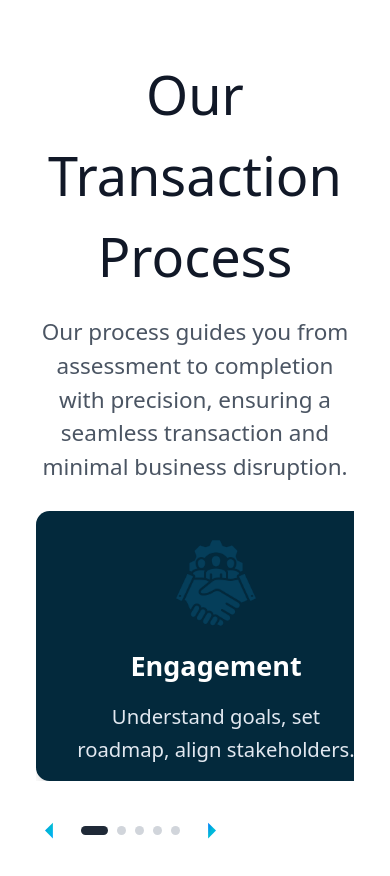
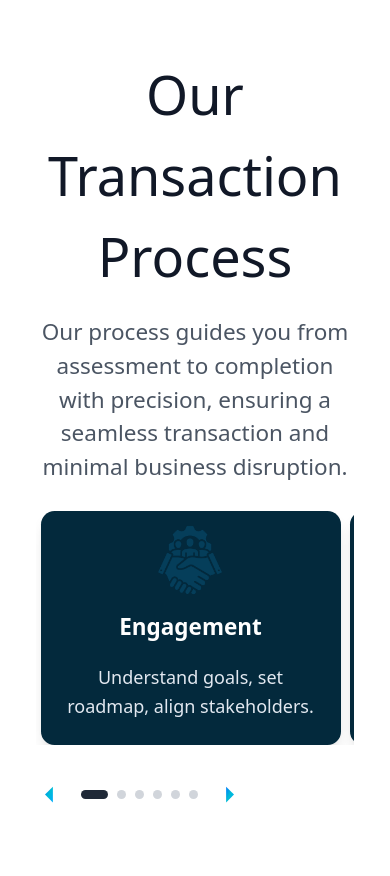
Before and after one commit to arpitnexuses/intellectus-component1, a Next.js app: page / in a window 390 px wide. Shown: the top 876 px of the page. Built offline with nearby package versions, Linux system fonts and the light colour scheme.

Commit message:
feat: improve PC layout card positioning and left alignment

```diff
--- a/components/transaction-process.tsx
+++ b/components/transaction-process.tsx
@@ -1,6 +1,6 @@
 "use client"
 
-import { useState, useRef } from "react"
+import { useState, useRef, useEffect } from "react"
 import Image from "next/image"
 
 const transactionSteps = [
@@ -46,17 +46,30 @@ const transactionSteps = [
 
 export default function TransactionProcess() {
   const [currentIndex, setCurrentIndex] = useState(0)
+  const [isMobile, setIsMobile] = useState(false)
   const containerRef = useRef<HTMLDivElement>(null)
 
+  // Check if mobile on mount and resize
+  useEffect(() => {
+    const checkMobile = () => {
+      setIsMobile(window.innerWidth < 768)
+    }
+
+    checkMobile()
+    window.addEventListener('resize', checkMobile)
+    return () => window.removeEventListener('resize', checkMobile)
+  }, [])
+
   // Ensure currentIndex is within bounds
-  const safeCurrentIndex = Math.max(0, Math.min(currentIndex, transactionSteps.length - 1))
+  const maxIndex = isMobile ? transactionSteps.length - 1 : 4
+  const safeCurrentIndex = Math.max(0, Math.min(currentIndex, maxIndex))
 
   const nextSlide = () => {
-    setCurrentIndex((prev) => (prev + 1) % 5)
+    setCurrentIndex((prev) => (prev + 1) % (maxIndex + 1))
   }
 
   const prevSlide = () => {
-    setCurrentIndex((prev) => (prev - 1 + 5) % 5)
+    setCurrentIndex((prev) => (prev - 1 + (maxIndex + 1)) % (maxIndex + 1))
   }
 
   const goToSlide = (index: number) => {
@@ -75,38 +88,38 @@ export default function TransactionProcess() {
         </div>
 
         <div className="relative overflow-hidden">
-          <div className="w-full max-w-3xl mx-auto pl-0 -ml-0">
+          <div className="w-full max-w-xs mx-auto px-1 md:max-w-6xl md:px-0 md:pl-0">
             <div
               ref={containerRef}
-              className="flex gap-6 transition-transform duration-300 ease-in-out -ml-0"
+              className="flex gap-2 md:gap-6 transition-transform duration-300 ease-in-out md:pl-0 md:-ml-0"
               style={{
-                transform: `translateX(-${safeCurrentIndex * (320 + 24)}px)`,
+                transform: `translateX(-${safeCurrentIndex * (isMobile ? 100 : 280)}${isMobile ? '%' : 'px'})`,
               }}
             >
             {transactionSteps.map((step, index) => {
               return (
                 <div
                   key={step.id}
-                  className="rounded-xl p-6 shadow-lg flex-shrink-0 w-80 h-60 flex flex-col items-center justify-between text-center cursor-pointer hover:opacity-90 transition-opacity"
+                  className="rounded-xl p-3 md:p-6 shadow-lg flex-shrink-0 w-[calc(100%-0.5rem)] h-52 md:w-80 md:h-60 flex flex-col items-center justify-between text-center cursor-pointer hover:opacity-90 transition-opacity"
                   style={{ backgroundColor: "#03293C", color: "#ffffff" }}
                   onClick={() => window.open('https://intellectuscapital.com.au/capabilities-2/', '_blank')}
                 >
                   <div className="flex flex-col items-center">
-                    <div className="mb-4">
+                    <div className="mb-3 md:mb-4">
                         <Image
                         src={step.iconSrc}
                           alt={`${step.title} icon`}
                           width={80}
                           height={80}
-                          className="w-20 h-20 opacity-70"
+                          className="w-16 h-16 md:w-20 md:h-20 opacity-70"
                         />
                     </div>
-                    <h3 className="text-xl font-semibold mb-3" style={{ color: "#ffffff" }}>
+                    <h3 className="text-lg md:text-xl font-semibold mb-2 md:mb-3" style={{ color: "#ffffff" }}>
                       {step.title}
                     </h3>
                   </div>
                   <p
-                    className="text-base leading-relaxed flex-1 flex items-center justify-center px-3"
+                    className="text-sm md:text-base leading-relaxed flex-1 flex items-center justify-center px-2 md:px-3"
                     style={{ color: "#e2e8f0" }}
                   >
                     {step.description}
@@ -140,7 +153,9 @@ export default function TransactionProcess() {
 
           {/* Pagination Dots */}
           <div className="flex space-x-2">
-            {Array.from({ length: Math.min(5, transactionSteps.length) }, (_, index) => (
+            {/* Mobile: Show all 6 dots (one card at a time) */}
+            <div className="flex space-x-2 md:hidden">
+              {Array.from({ length: transactionSteps.length }, (_, index) => (
                 <button
                   key={index}
                   onClick={() => goToSlide(index)}
@@ -152,6 +167,23 @@ export default function TransactionProcess() {
                   aria-label={`Go to slide ${index + 1}`}
                 />
               ))}
+            </div>
+
+            {/* Desktop: Show 5 dots (3.5 cards view) - UNCHANGED */}
+            <div className="hidden md:flex space-x-2">
+              {Array.from({ length: 5 }, (_, index) => (
+                <button
+                  key={index}
+                  onClick={() => goToSlide(index)}
+                  className={`transition-all duration-200 ${
+                    index === safeCurrentIndex
+                      ? 'w-6 h-2 bg-gray-800 rounded-sm'
+                      : 'w-2 h-2 bg-gray-300 rounded-full hover:bg-gray-400'
+                  }`}
+                  aria-label={`Go to slide ${index + 1}`}
+                />
+              ))}
+            </div>
           </div>
 
           {/* Right Arrow */}
```
Lines whose indentation alone changed are shown as unchanged.
